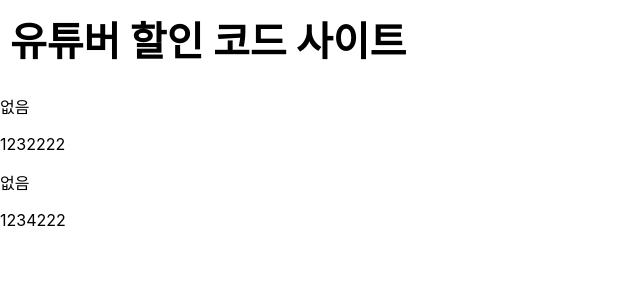
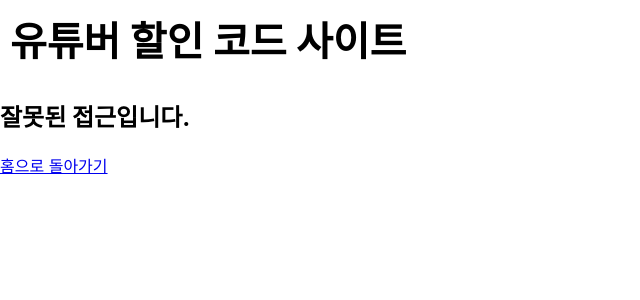
Before and after one commit to KANGSOONYONG/YoutuberSaleCode, a React (Create React App) app: page /detail in a window 1280 px wide. Shown: the top 300 px of the page, without its empty margins (0-640 px from the left). Built offline with nearby package versions, Linux system fonts and the light colour scheme.

Commit message:
20211008 useParams 사용

```diff
--- a/src/App.js
+++ b/src/App.js
@@ -1,8 +1,9 @@
-import {BrowserRouter, Route, Switch} from 'react-router-dom'
-
 import Header from './component/Header';
 import Youtuber from './component/Youtuber';
 import CodeDetail from './component/CodeDetail';
+
+import {BrowserRouter, Route, Switch} from 'react-router-dom'
+import EmptyPage from './component/EmptyPage';
 
 function App() {
   return (
@@ -13,8 +14,11 @@ function App() {
             <Route exact path="/">
               <Youtuber />
             </Route>
-            <Route path="/detail">
+            <Route path="/youtuber/:youtuber">
               <CodeDetail />
+            </Route>
+            <Route>
+              <EmptyPage />
             </Route>
           </Switch>
       </div>
--- a/src/component/CodeDetail.js
+++ b/src/component/CodeDetail.js
@@ -1,19 +1,24 @@
 import dummy from "../db/data.json";
+import { useParams } from "react-router";
 
 export default function CodeDetail() {
 
+    const youParas = useParams().youtuber;
+
     const itemFilter = dummy.items.filter(item =>(
-        item.youtuber === "지피티"
+        item.youtuber === youParas
     ));
+
+
 
     return (
         <>
             {itemFilter.map(item => (
                 <div key={item.id}>
-                    <p>{item.metree}</p>
-                    <p>{item.ranking}</p>
-                    <p>{item.myprotein}</p>
-                    <p>{item.proteinworks}</p>
+                    <p>미트리 할인 코드 : {item.metree}</p>
+                    <p>랭킹닷컴 할인 코드 : {item.ranking}</p>
+                    <p>마이프로틴 할인 코드 : {item.myprotein}</p>
+                    <p>더프로틴웍스 할인 코드 : {item.proteinworks}</p>
                 </div>
             ))}
         </>
--- /dev/null
+++ b/src/component/EmptyPage.js
@@ -0,0 +1,10 @@
+import { Link } from "react-router-dom";
+
+export default function EmptyPage() {
+    return (
+        <>
+            <h2>잘못된 접근입니다.</h2>
+            <Link to="/">홈으로 돌아가기</Link>
+        </>
+    )
+}
--- a/src/component/Youtuber.js
+++ b/src/component/Youtuber.js
@@ -27,11 +27,11 @@ export default function Youtuber(){
 
     return (
         <>
-            <Link to="/detail">
-                    {dummy.youtubers.map( youtuber =>(
-                         <Button key={youtuber.id}>{youtuber.youtuber}</Button>
-                    ))}
-            </Link>
+            {dummy.youtubers.map( youtuber =>(
+                    <Button>
+                        <Link to={`/youtuber/${youtuber.youtuber}`} key={youtuber.id}>{youtuber.youtuber}</Link>
+                    </Button>
+            ))}
         </>
     )
 }
```
Also changed, not shown: 1 other file (tests, documents, lock files or other folders).
